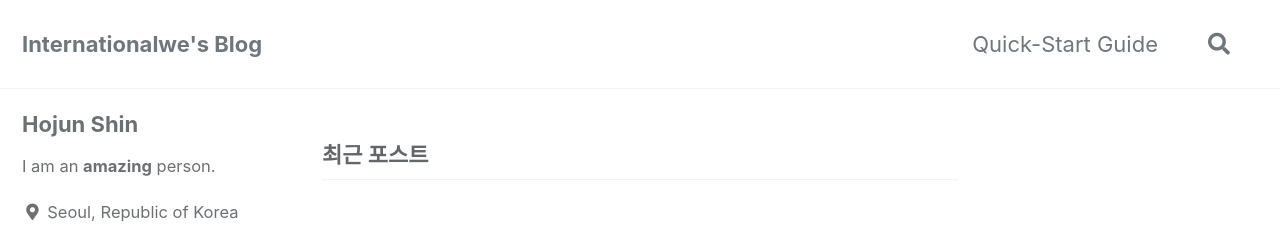
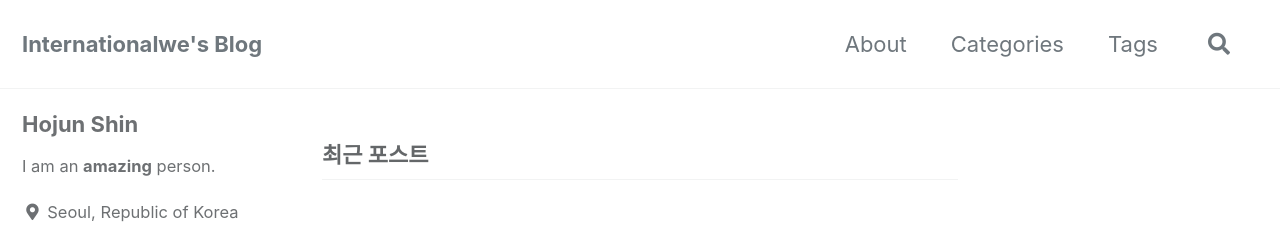
Before and after one commit to internationalwe/internationalwe.github.io, a Jekyll site: the page built from index.html, in a window 1280 px wide. Shown: the top 225 px of the page. Built offline with Jekyll 4.4.1, drawn with Linux system fonts in a browser that asks for light colours; cached includes are drawn as plain includes; the list of posts is cut into pages by our own code.

Commit message:
Update navigation.yml

```diff
--- a/_data/navigation.yml
+++ b/_data/navigation.yml
@@ -1,7 +1,11 @@
 # main links
 main:
-  - title: "Quick-Start Guide"
-    url: https://mmistakes.github.io/minimal-mistakes/docs/quick-start-guide/
+  - title: "About"
+    url: /about/
+  - title: "Categories"
+    url: /categories/
+  - title: "Tags"
+    url: /tags/
   # - title: "About"
   #   url: https://mmistakes.github.io/minimal-mistakes/about/
   # - title: "Sample Posts"
```
